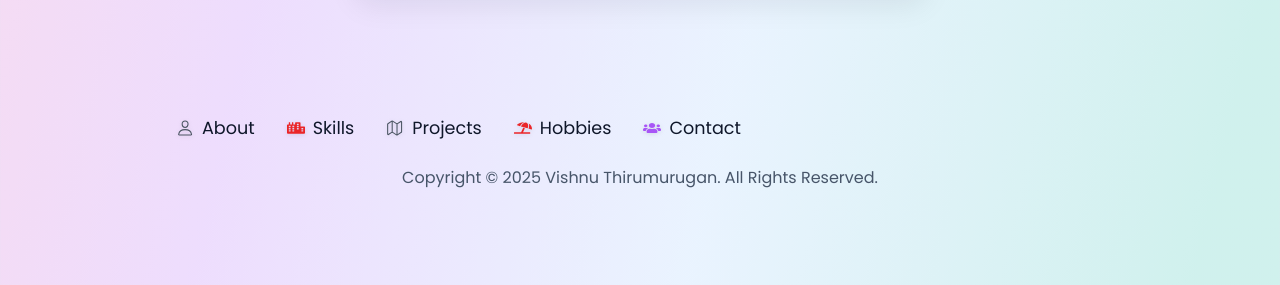
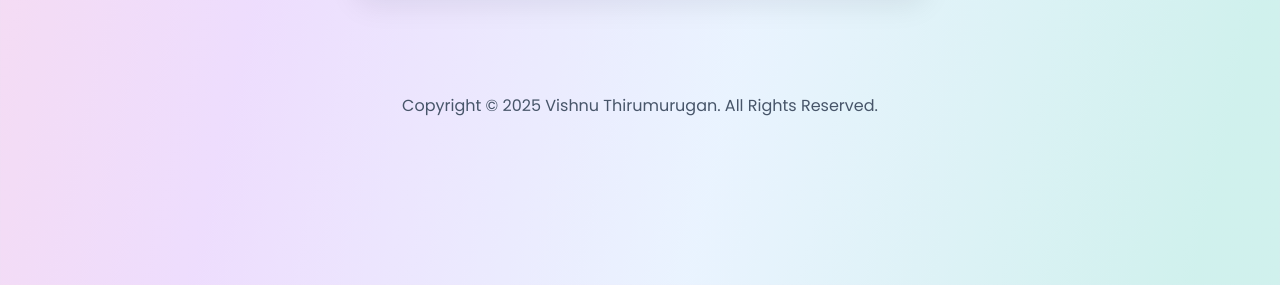
Before and after one commit to vishnu-thirumurugan/my-portfolio-website, a plain HTML site: page index.html in a window 1280 px wide. Shown: the part 3813-4098 px from the top of the page. Drawn offline with Linux system fonts and the light colour scheme.

Commit message:
Remove duplicate navigation from footer, keeping it only in header

```diff
--- a/index.html
+++ b/index.html
@@ -431,17 +431,6 @@
       </div>
     </section>
   <footer>
-      <nav class="footer-nav">
-        <div class="nav-links-container">
-          <ul class="nav-links">
-            <li><a href="#about"><img src="./assets/svg/Profile.svg" alt="About" class="nav-icon" aria-hidden="true" />About</a></li>
-            <li><a href="#experience"><img src="./assets/svg/building.svg" alt="Skills" class="nav-icon" aria-hidden="true" />Skills</a></li>
-            <li><a href="#projects"><img src="./assets/svg/project.svg" alt="Projects" class="nav-icon" aria-hidden="true" />Projects</a></li>
-            <li><a href="#hobbies"><img src="./assets/svg/Hobbies.svg" alt="Hobbies" class="nav-icon" aria-hidden="true" />Hobbies</a></li>
-            <li><a href="#contact"><img src="./assets/svg/Social.svg" alt="Contact" class="nav-icon" aria-hidden="true" />Contact</a></li>
-          </ul>
-        </div>
-      </nav>
       <p class="copyright">Copyright &#169; 2025 Vishnu Thirumurugan. All Rights Reserved.</p>
     </footer>
   </div>
```
